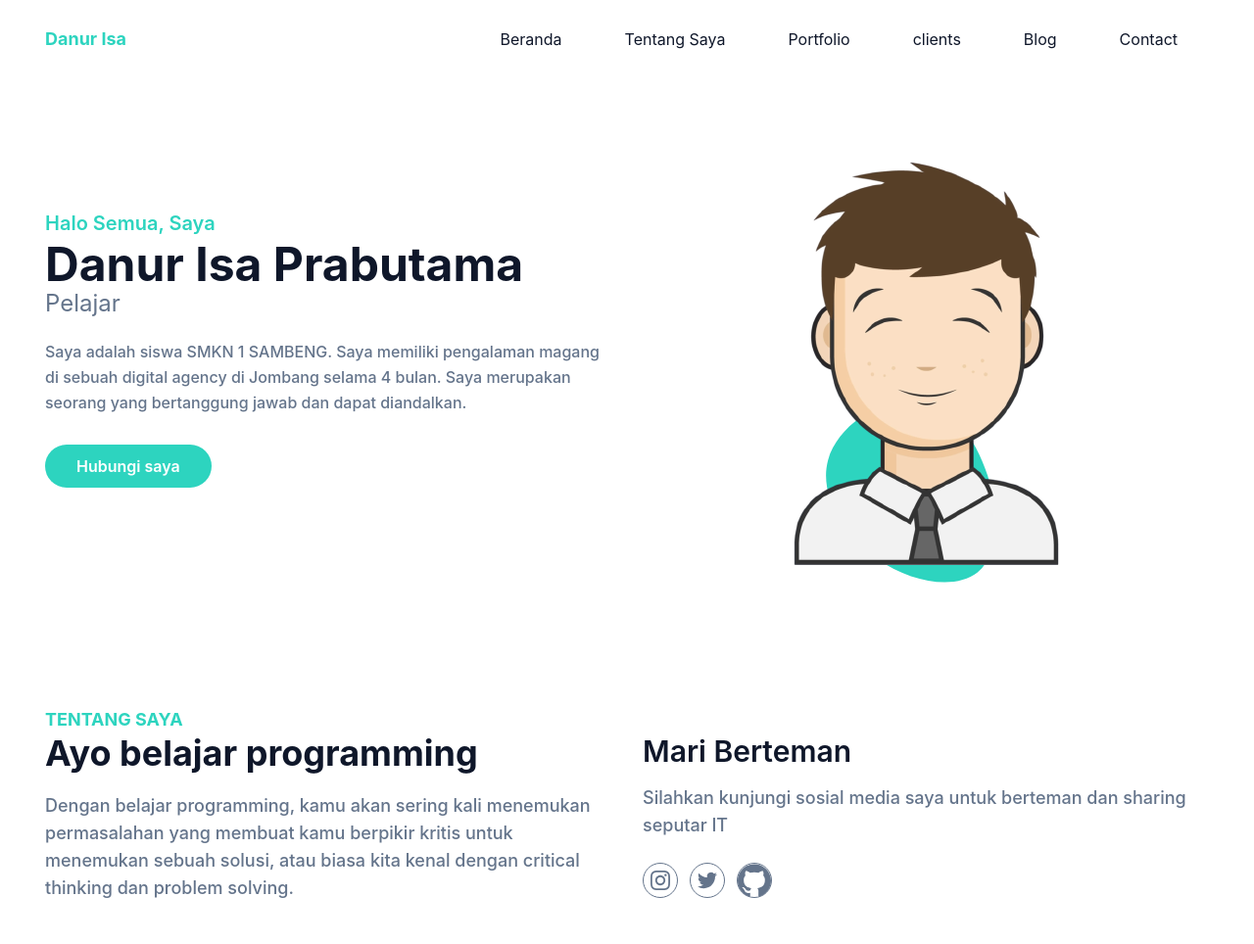
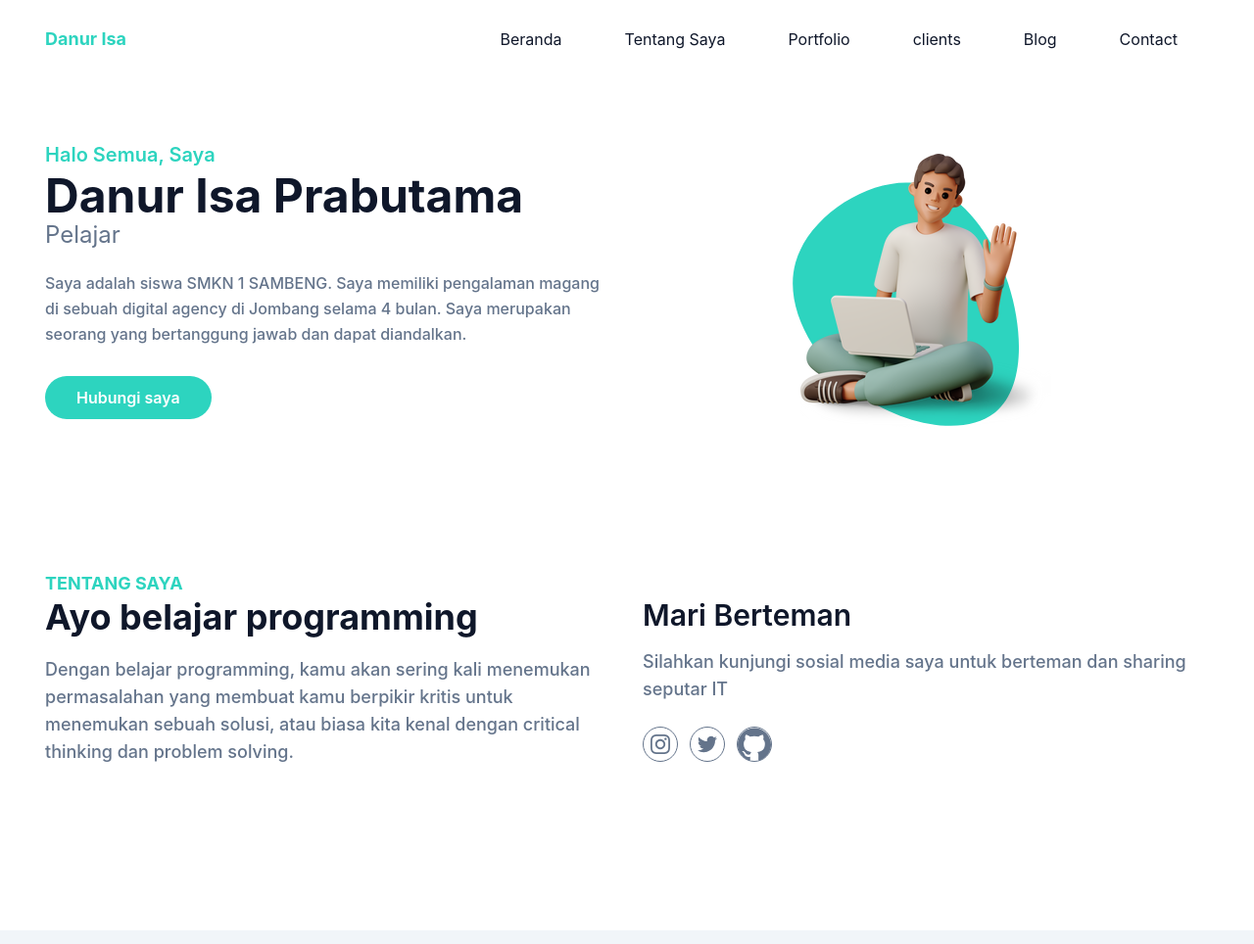
Before and after one commit to prabutama/portfolio-tailwind, a plain HTML site: page index.html in a window 1280 px wide. Shown: the top 964 px of the page at 98% size. Drawn offline with Linux system fonts and the light colour scheme.

Commit message:
mengubah gambar hero section

```diff
--- a/index.html
+++ b/index.html
@@ -63,10 +63,10 @@
                 </div>
                 <div class="wfull self-end px-4 lg:w-1/2">
                     <div class="mt-10 relative lg:mt-0 right-0">
-                        <img src="dist/img/avatar.png" alt="danur isa p"
+                        <img src="dist/img/3d.png" alt="danur isa p"
                         class="max-w-full  mx-auto bottom-0">
                         <span class="absolute -bottom-20 -z-10 -translate-x-1/2 left-1/2 md:scale-120">
-                            <svg width="300" height="300" viewBox="0 0 200 200" xmlns="http://www.w3.org/2000/svg">
+                            <svg width="400" height="400" viewBox="0 0 200 200" xmlns="http://www.w3.org/2000/svg">
                                 <path fill="#2dd4bf" d="M42.1,-14.1C50.4,11.8,50,40.1,35,51.9C20,63.6,-9.7,58.9,-33,42.7C-56.2,26.4,-73,-1.4,-66.5,-24.9C-59.9,-48.5,-29.9,-67.7,-6.5,-65.6C16.9,-63.5,33.8,-40,42.1,-14.1Z" transform="translate(100 100) scale(1,1)" />
                               </svg>
                         </span>
```
Also changed, not shown: dist/img/3d.png (added), dist/img/avatar.png (deleted).
